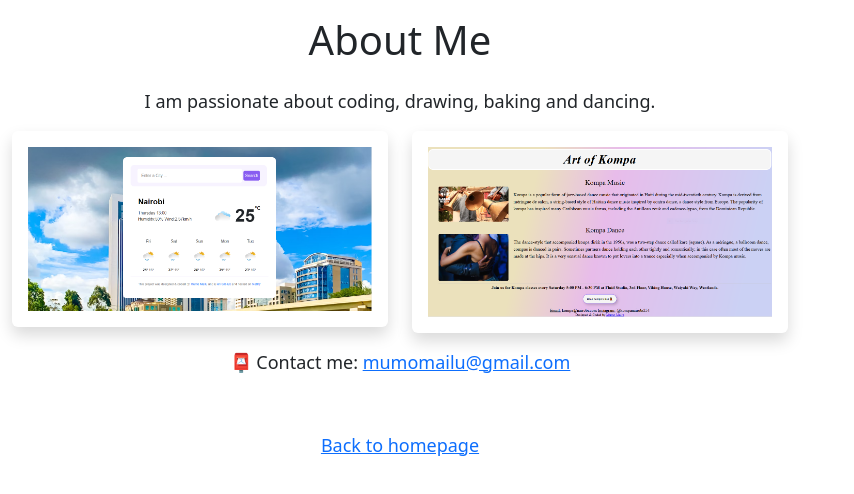
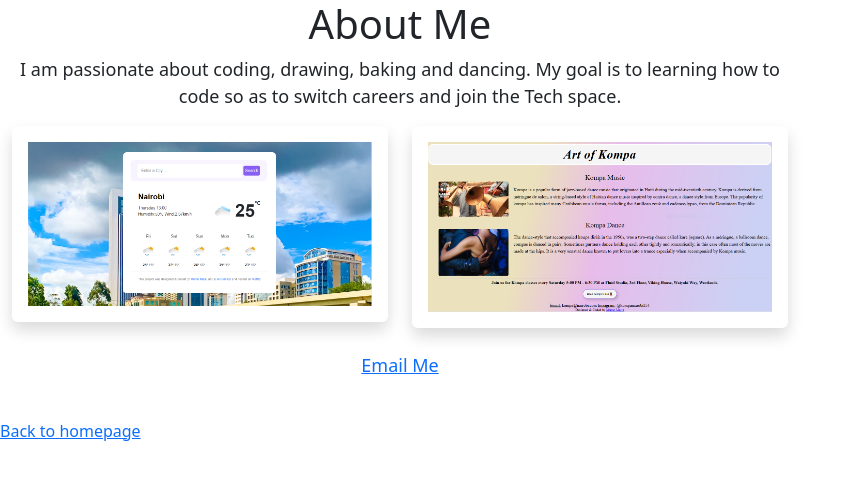
Before and after one commit to Mumo23/Mumo-Mailu, a plain HTML site: page about.html in a window 1280 px wide. Shown: the whole page, without its empty margins (0-854 px from the left). Drawn offline with nearby package versions, Linux system fonts and the light colour scheme.

Commit message:
Update about.html

```diff
--- a/about.html
+++ b/about.html
@@ -19,9 +19,11 @@
     ></script>
   </head>
   <body>
-    <h1 class="text-center p-3">About Me</h1>
-    <p class="text-center">
-      I am passionate about coding, drawing, baking and dancing.
+    <h1>About Me</h1>
+
+    <p>
+      I am passionate about coding, drawing, baking and dancing. My goal is to
+      learning how to code so as to switch careers and join the Tech space.
     </p>
 
     <div class="container">
@@ -29,26 +31,30 @@
         <div class="col-sm-6">
           <img
             src="images/weatherrr.png"
+            alt="weather-image"
             class="img-fluid p-3 shadow rounded"
           />
         </div>
         <div class="col-sm-6">
-          <img src="images/kompa.png" class="img-fluid p-3 shadow rounded" />
+          <img
+            src="images/kompa.png"
+            alt="kompa-image"
+            class="img-fluid p-3 shadow rounded"
+          />
         </div>
       </div>
     </div>
 
-    <div id="contact">
-      <p class="text-center p-3">
-        📮 Contact me:
-        <a href="mailto:[mumomailu@gmail.com]" class="email-link"> mumomailu@gmail.com </a>
-      </p>
+    <br />
 
-      <br />
+    <p>
+      <a href="mailto:mumomailu@gmail.com">Email Me</a>
+    </p>
 
-      <p class="text-center m-8">
-        <a href="index.html">Back to homepage</a>
-      </p>
-    </div>
+    <br />
+
+    <footer>
+      <a href="index.html">Back to homepage</a>
+    </footer>
   </body>
 </html>
```
